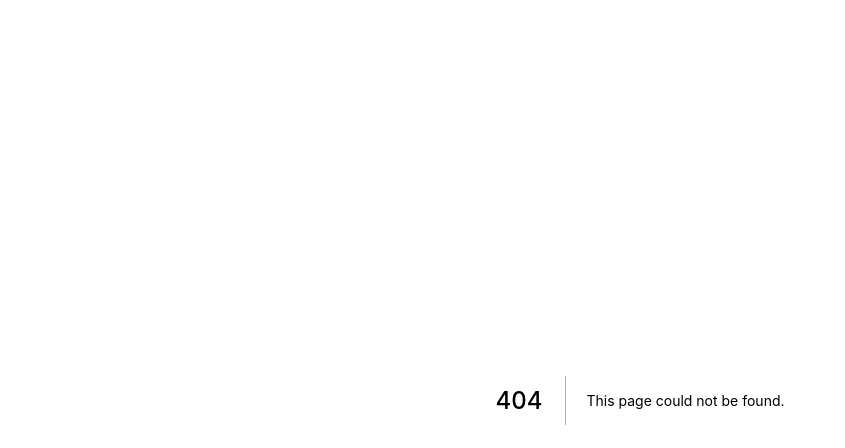
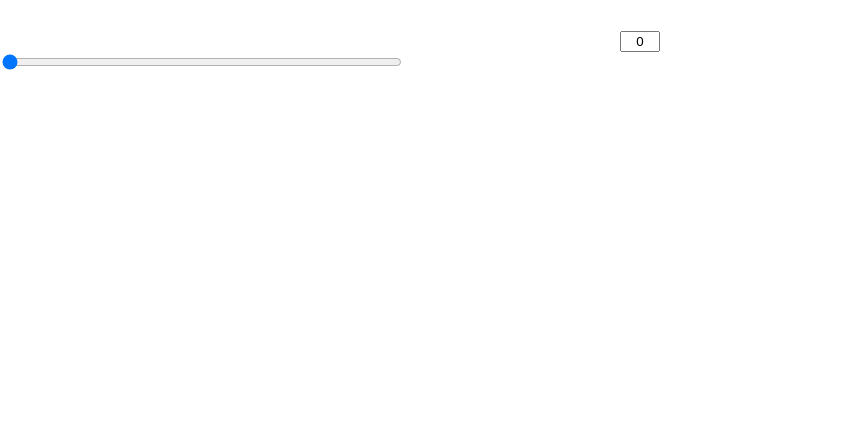
Before and after one commit to icepaq/scentsubscription, a Next.js app in the folder frontend/: page /components/CategoryPriceSlider in a window 1280 px wide. Before the commit this address had no page. Shown: the top 448 px of the page, without its empty margins (0-845 px from the left). Built offline with nearby package versions, Linux system fonts and the light colour scheme.

Commit message:
sliders wireframe

```diff
--- /dev/null
+++ b/frontend/pages/components/CategoryPriceSlider.tsx
@@ -0,0 +1,21 @@
+import styles from '../../styles/GetStarted.module.css'
+import { useEffect, useState } from 'react'
+const CategoryPriceSlider = ({title, range}: any) => {
+
+    const [value, setValue] = useState('0');
+    return (
+        <>
+            <div className={styles.inputRangeContainer}>
+                <div className={styles.inputRangeTitle}>
+                    {title}
+                </div>
+                <div className={styles.inputRangeTextContainer}>
+                    <input className={styles.inputRangeText} type="text" value={value} onChange={(e) => setValue(e.target.value)} />
+                </div>
+                <input className={styles.inputRange} type="range" min="2" max="30" value={value} onChange={(e) => {setValue(e.target.value)}}/>
+            </div>
+        </>
+    )
+}
+
+export default CategoryPriceSlider
--- a/frontend/pages/getstarted/4.tsx
+++ b/frontend/pages/getstarted/4.tsx
@@ -3,7 +3,7 @@ import Head from 'next/head'
 import Image from 'next/image'
 import styles from '../../styles/GetStarted.module.css'
 import Header from '../components/header'
-import FormSlider from '../components/formslider'
+import BudgetSelector from '../components/budgetselector'
 import Link from 'next/link'
 
 const Home: NextPage = ({options}: any) => {
@@ -26,7 +26,7 @@ const Home: NextPage = ({options}: any) => {
               <div className={styles.button}>Next</div>
             </Link>
           </div>
-        <FormSlider options={options} question={'What is your budget'} step={'Step 4 of 4'} filter={'BUDGET'}/>
+        <BudgetSelector />
       </div>
     </>
   )
--- a/frontend/styles/GetStarted.module.css
+++ b/frontend/styles/GetStarted.module.css
@@ -57,6 +57,7 @@
 .buttonRow {
     margin-top: 30px;
 }
+
 .button {
     padding: 7px 20px;
     background-color: rgb(83, 199, 252);
@@ -66,3 +67,21 @@
 
     border-radius: 10px;
 }
+
+.inputRange {
+    width: 400px;
+}
+
+.inputRangeText {
+    width: 40px;
+    text-align: center;
+}
+
+.inputRangeTextContainer {
+    margin: 0 auto;
+    width: 40px;
+}
+
+.inputRangeContainer {
+    margin-top: 30px;
+}
```
Also changed, not shown: frontend/pages/components/budgetselector.tsx (added, +38 -0 lines).
